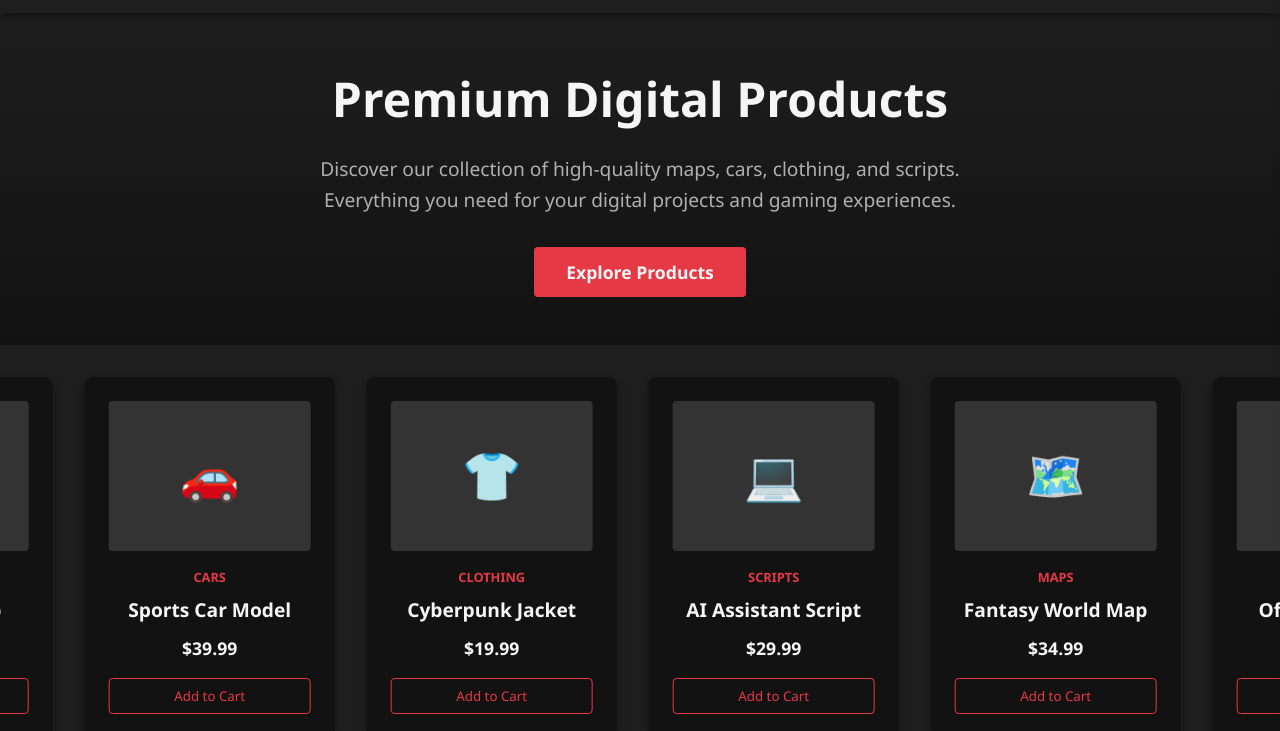
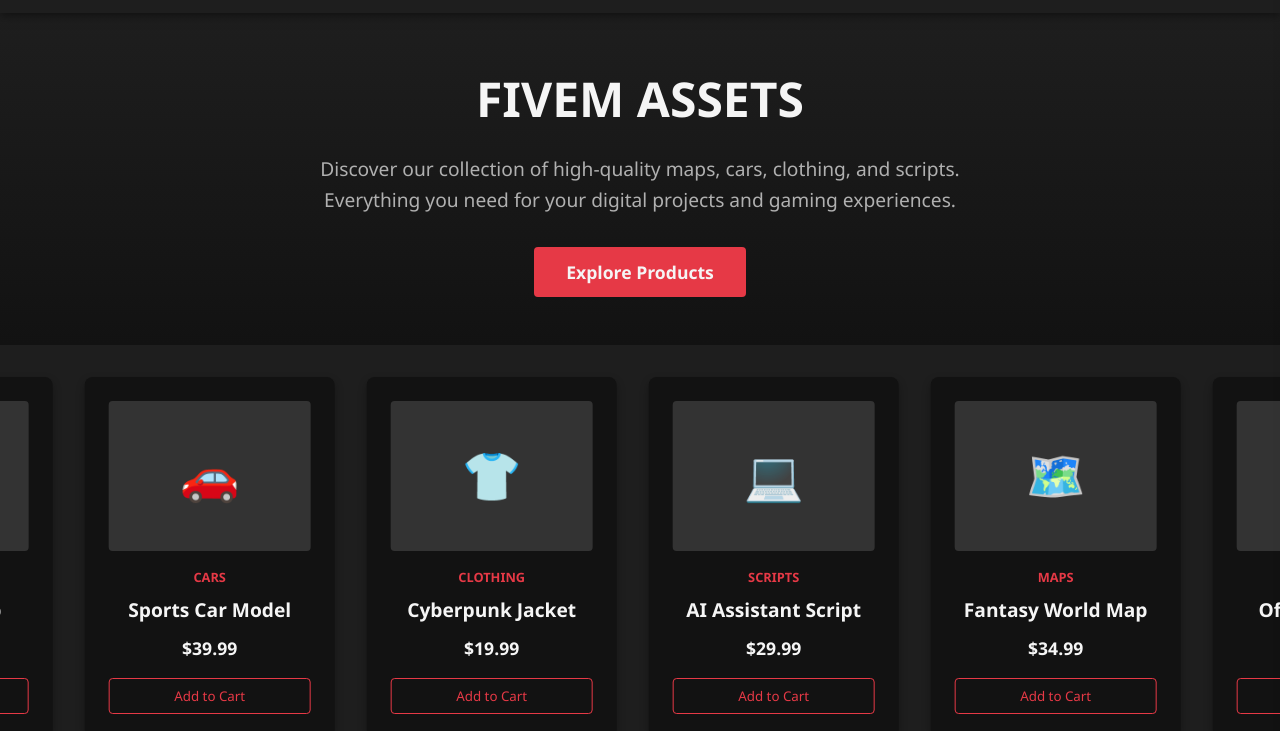
Before and after one commit to fxapworld/fxap-world, a plain HTML site: page index.html in a window 1280 px wide. Shown: the part 69-800 px from the top of the page. Drawn offline with Linux system fonts and the light colour scheme.

Commit message:
Update index.html

```diff
--- a/index.html
+++ b/index.html
@@ -3,7 +3,7 @@
 <head>
     <meta charset="UTF-8">
     <meta name="viewport" content="width=device-width, initial-scale=1.0">
-    <title>GitHub Store | Maps, Cars, Clothing & Scripts</title>
+    <title>FXAPWORLD Store | Maps, Cars, Clothing & Scripts</title>
     <link rel="stylesheet" href="https://cdnjs.cloudflare.com/ajax/libs/font-awesome/6.4.0/css/all.min.css">
     <style>
         /* Base Styles */
@@ -722,7 +722,7 @@
 
     <!-- Hero Section -->
     <section class="hero">
-        <h1>Premium Digital Products</h1>
+        <h1>FIVEM ASSETS</h1>
         <p>Discover our collection of high-quality maps, cars, clothing, and scripts. Everything you need for your digital projects and gaming experiences.</p>
         <button class="cta-button">Explore Products</button>
     </section>
@@ -1129,4 +1129,5 @@
         });
     </script>
 </body>
+
 </html>
```
